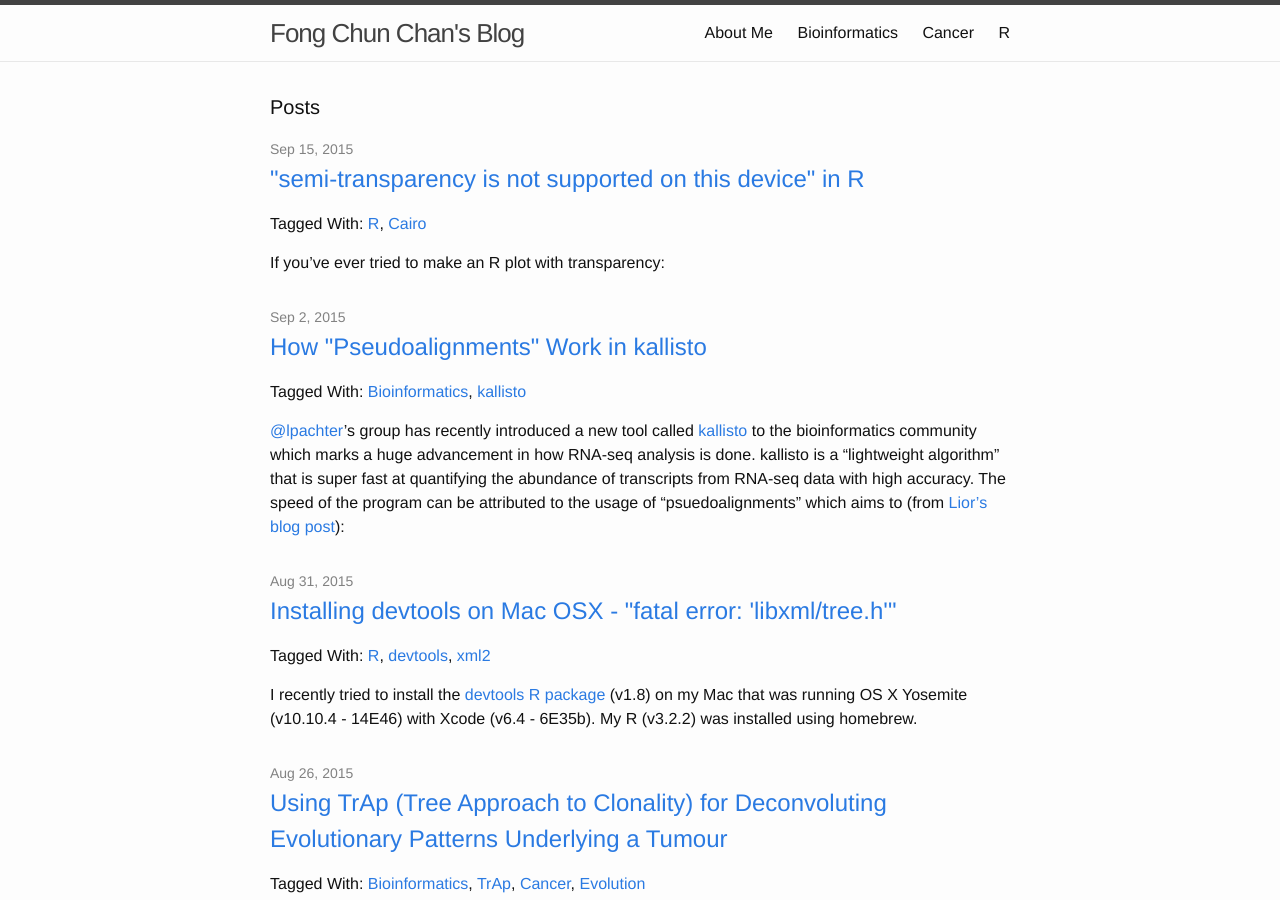
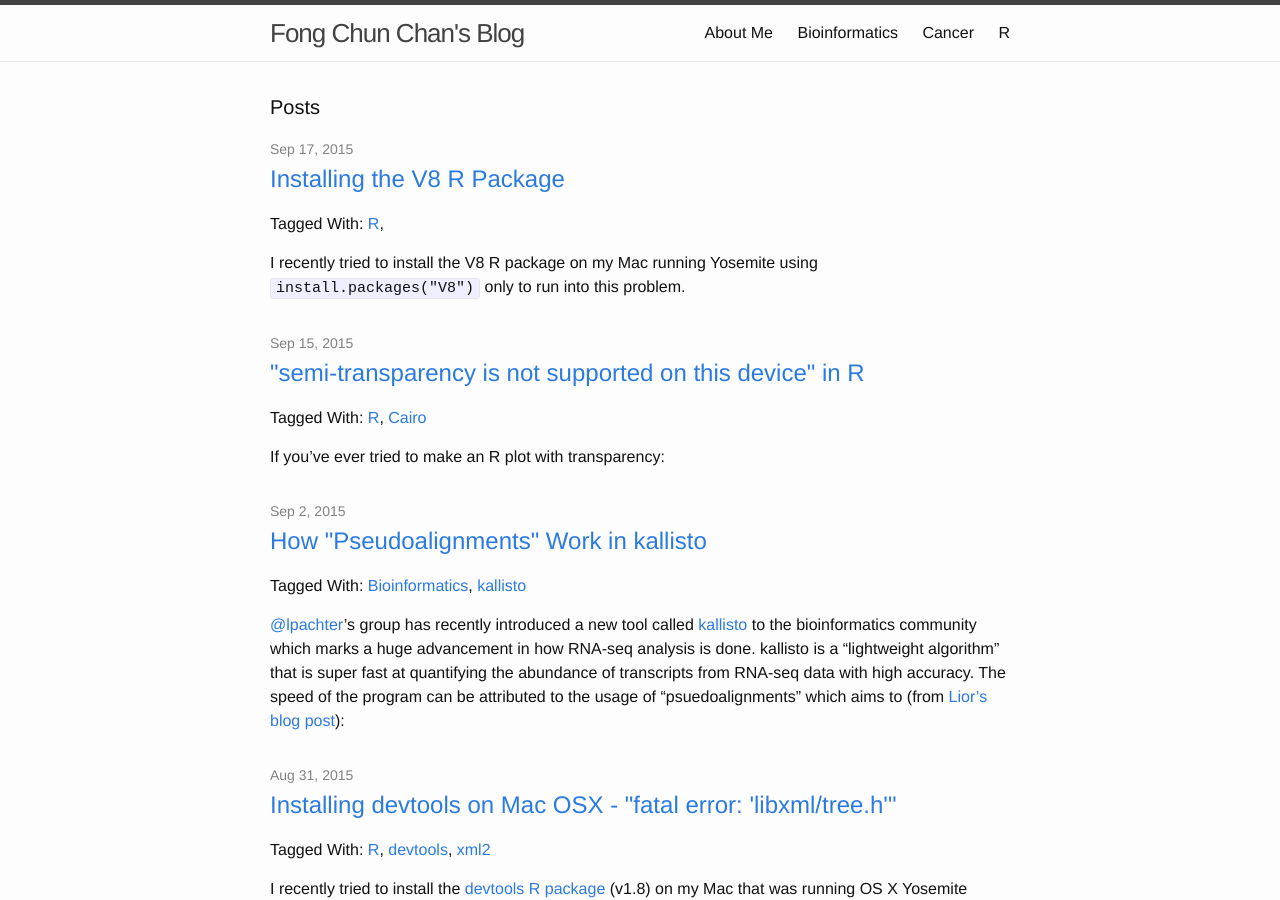
Before and after one commit to tinyheero/tinyheero.github.io, a Jekyll site: the page built from index.html, in a window 1280 px wide and 900 px high. Built offline with Jekyll 4.4.1, drawn with Linux system fonts in a browser that asks for light colours; Markdown is read by kramdown in place of the engine named in the settings.

Commit message:
Creating V8 R Package Installation Post

````diff
--- a/_drafts/install-r-v8.md
+++ b/_posts/2015-09-17-install-r-v8.md
@@ -30,11 +30,11 @@ ERROR: configuration failed for package ‘V8’
 * removing ‘/usr/local/lib/R/3.2/site-library/V8’
 ```
 
-The problem was a missing v8 library. You can get this from homebrew, but you need to make sure get the right one. It tells you this in the error message:
+The problem was a missing v8 library. You can get this from homebrew, but you need to make sure you specifically get the v8-315 library. It tells you this in the error message:
 
 > brew: v8-315 (OSX) -- NOT regular v8! Tap from homebrew/versions
 
-So what you do is:
+To do this, you use the following commands:
 
 ```
 brew tap homebrew/versions
````
